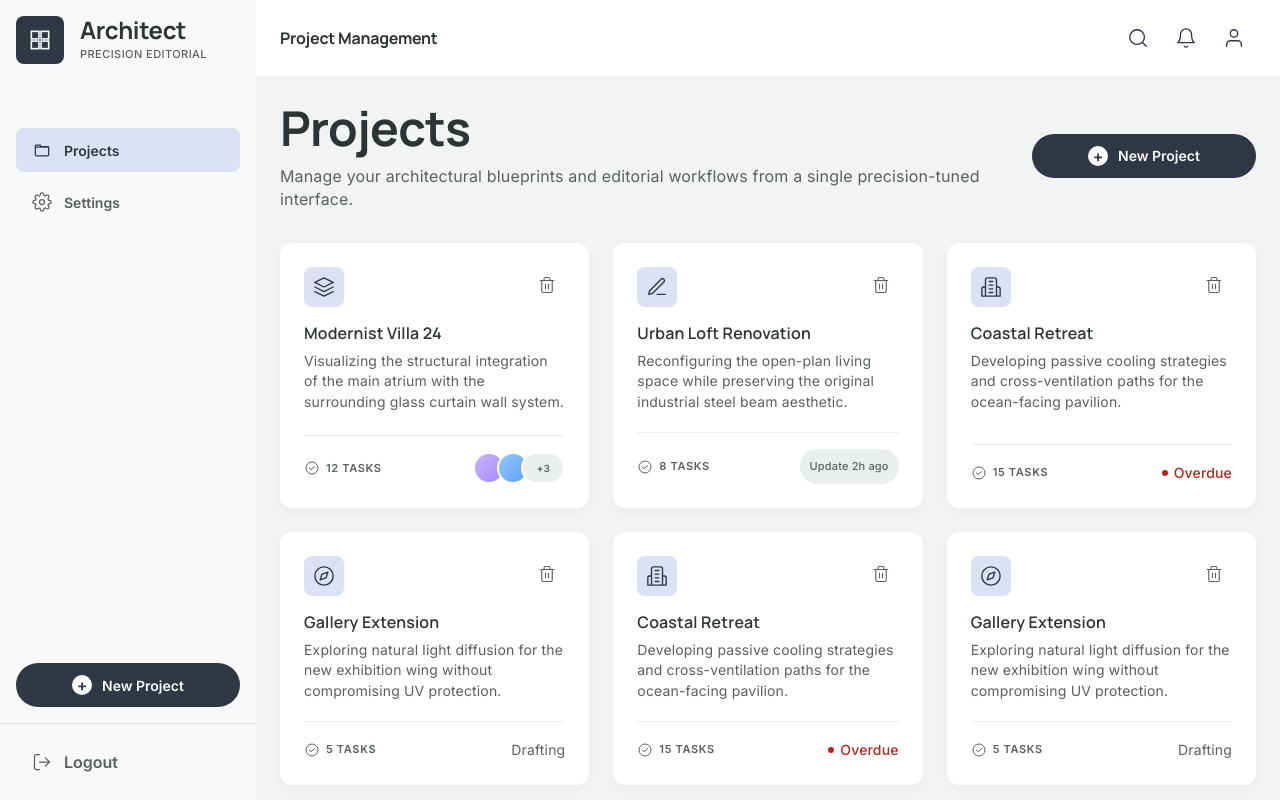
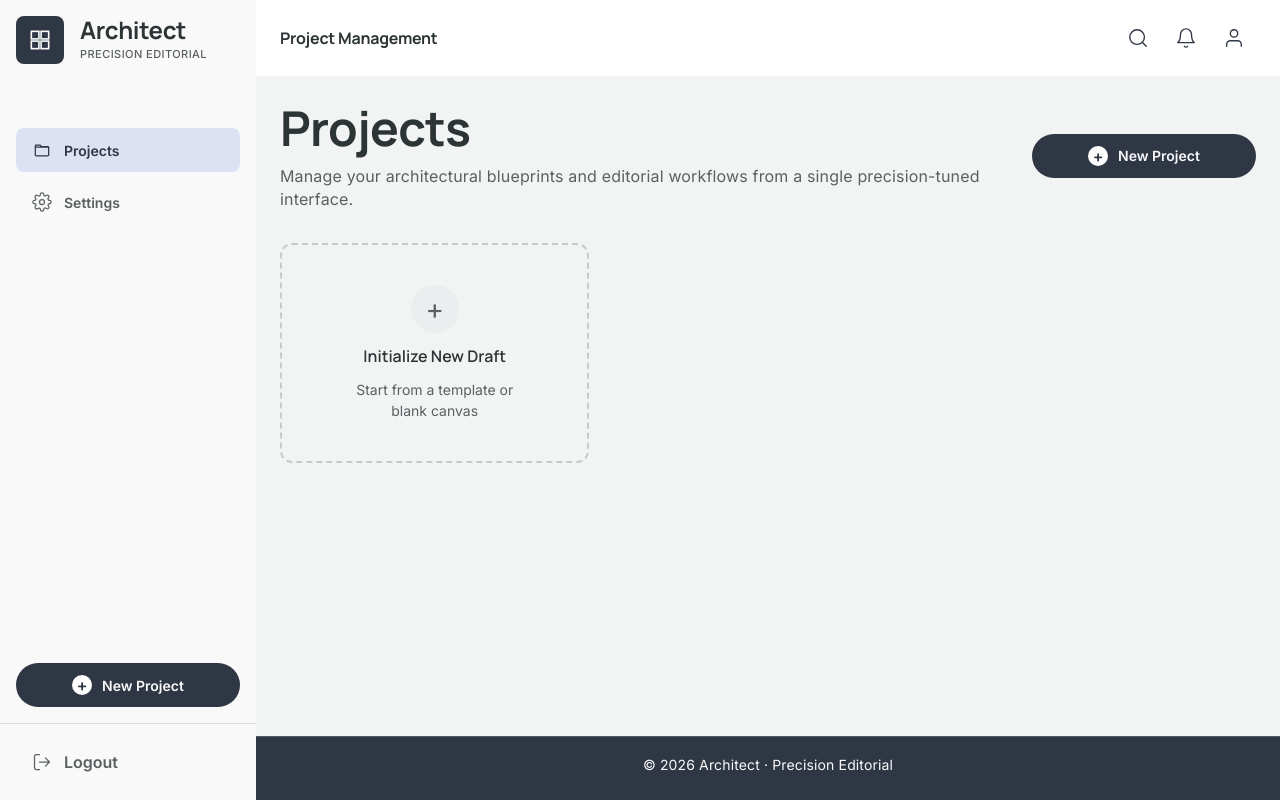
Before and after one commit to talha-ashraf-brainx/Architect-App, a React (Vite) app: page / in a window 1280 px wide. Built offline with nearby package versions, Linux system fonts and the light colour scheme.

Commit message:
project create and delete

```diff
--- a/src/App.tsx
+++ b/src/App.tsx
@@ -1,4 +1,4 @@
-import { useEffect, useState } from 'react'
+import { useEffect, useReducer, useState } from 'react'
 import './App.css'
 import { SidebarBrand } from './components/SidebarBrand'
 import { SidebarNav } from './components/SidebarNav'
@@ -8,6 +8,76 @@ import { AppBar } from './components/AppBar'
 import { ProjectsSection } from './components/ProjectsSection'
 import { AppFooter } from './components/AppFooter'
 import { NewProjectModal } from './components/NewProjectModal'
+import type { IconId, ProjectCardFooterMeta } from './components/ProjectCard'
+
+export type Project = {
+  title: string
+  description: string
+  taskCount: number
+  icon: IconId
+  footerMeta: ProjectCardFooterMeta
+}
+
+export type ProjectsCommand =
+  | { type: 'ADD'; title: string; description: string }
+  | { type: 'DELETE'; title: string }
+
+const PROJECT_CARD_ATTRIBUTE_SAMPLES: Array<
+  Pick<Project, 'taskCount' | 'icon' | 'footerMeta'>
+> = [
+    {
+      taskCount: 12,
+      icon: 'layers',
+      footerMeta: { type: 'avatars', extraCount: 3 },
+    },
+    {
+      taskCount: 8,
+      icon: 'pencil',
+      footerMeta: { type: 'time', label: 'Update 2h ago' },
+    },
+    {
+      taskCount: 15,
+      icon: 'building',
+      footerMeta: { type: 'overdue' },
+    },
+    {
+      taskCount: 5,
+      icon: 'compass',
+      footerMeta: { type: 'drafting' },
+    },
+  ]
+
+function pick<T>(items: readonly T[]): T {
+  return items[Math.floor(Math.random() * items.length)]!
+}
+
+function randomProjectCardAttributes(): Pick<
+  Project,
+  'taskCount' | 'icon' | 'footerMeta'
+> {
+  const s = PROJECT_CARD_ATTRIBUTE_SAMPLES
+  return {
+    taskCount: pick(s.map((row) => row.taskCount)),
+    icon: pick(s.map((row) => row.icon)),
+    footerMeta: pick(s.map((row) => row.footerMeta)) as ProjectCardFooterMeta,
+  }
+}
+
+function projectsReducer(state: Project[], action: ProjectsCommand): Project[] {
+  switch (action.type) {
+    case 'ADD': {
+      const attrs = randomProjectCardAttributes()
+      const project: Project = {
+        title: action.title,
+        description: action.description,
+        ...attrs,
+      }
+      return [...state, project]
+    }
+    case 'DELETE':
+      return state.filter((p) => p.title !== action.title)
+  }
+}
 
 function MenuIcon() {
   return (
@@ -53,6 +123,7 @@ function CloseIcon() {
 function App() {
   const [sidebarOpen, setSidebarOpen] = useState(false)
   const [showModal, setShowModal] = useState(false)
+  const [projects, projectsDispatch] = useReducer(projectsReducer, [])
 
   useEffect(() => {
     const closeIfDesktop = () => {
@@ -151,12 +222,16 @@ function App() {
 
         <main className="app-main">
           <AppBar />
-          <ProjectsSection setShowModal={setShowModal} />
+          <ProjectsSection
+            setShowModal={setShowModal}
+            projects={projects}
+            projectsDispatch={projectsDispatch}
+          />
           <AppFooter />
         </main>
 
         {showModal && (
-          <NewProjectModal onClose={() => setShowModal(false)} />
+          <NewProjectModal onClose={() => setShowModal(false)} projectsDispatch={projectsDispatch} />
         )}
       </div>
     </>
--- a/src/components/NewProjectModal.tsx
+++ b/src/components/NewProjectModal.tsx
@@ -1,8 +1,11 @@
-import { useEffect, useId } from 'react'
+import { useEffect, useId, useState } from 'react'
 import './NewProjectModal.css'
+import type { Dispatch } from 'react'
+import type { ProjectsCommand } from '../App'
 
 type NewProjectModalProps = {
   onClose: () => void
+  projectsDispatch: Dispatch<ProjectsCommand>
 }
 
 function FolderPlusIcon() {
@@ -50,10 +53,12 @@ function LockIcon() {
   )
 }
 
-export function NewProjectModal({ onClose }: NewProjectModalProps) {
+export function NewProjectModal({ onClose, projectsDispatch }: NewProjectModalProps) {
   const titleId = useId()
   const nameId = useId()
   const descId = useId()
+
+  const [newProject, setNewProject] = useState({ title: '', description: '' })
 
   useEffect(() => {
     const onKey = (e: KeyboardEvent) => {
@@ -98,6 +103,8 @@ export function NewProjectModal({ onClose }: NewProjectModalProps) {
             type="text"
             placeholder="e.g., Skyline Residential"
             autoComplete="off"
+            value={newProject.title}
+            onChange={(e) => setNewProject({ ...newProject, title: e.target.value })}
           />
 
           <label className="new-project-modal__label" htmlFor={descId}>
@@ -108,6 +115,8 @@ export function NewProjectModal({ onClose }: NewProjectModalProps) {
             className="new-project-modal__textarea"
             rows={4}
             placeholder="Define the vision for this project..."
+            value={newProject.description}
+            onChange={(e) => setNewProject({ ...newProject, description: e.target.value })}
           />
         </div>
 
@@ -119,7 +128,18 @@ export function NewProjectModal({ onClose }: NewProjectModalProps) {
           >
             Cancel
           </button>
-          <button type="button" className="new-project-modal__create">
+          <button
+            type="button"
+            className="new-project-modal__create"
+            onClick={() => {
+              projectsDispatch({
+                type: 'ADD',
+                title: newProject.title,
+                description: newProject.description,
+              })
+              onClose()
+            }}
+          >
             Create
           </button>
         </div>
--- a/src/components/ProjectCard.tsx
+++ b/src/components/ProjectCard.tsx
@@ -1,6 +1,6 @@
 import './ProjectCard.css'
 
-type IconId = 'layers' | 'pencil' | 'building' | 'compass'
+export type IconId = 'layers' | 'pencil' | 'building' | 'compass'
 
 export type ProjectCardFooterMeta =
   | { type: 'avatars'; extraCount: number }
--- a/src/components/ProjectsSection.tsx
+++ b/src/components/ProjectsSection.tsx
@@ -1,72 +1,24 @@
+import type { Dispatch } from 'react'
 import { SidebarNewProject } from './SidebarNewProject'
 import { ProjectCard } from './ProjectCard'
 import { NewDraftCard } from './NewDraftCard'
 import './ProjectsSection.css'
-import { useState } from 'react'
-
-const PROJECTS = [
-  {
-    title: 'Modernist Villa 24',
-    description:
-      'Visualizing the structural integration of the main atrium with the surrounding glass curtain wall system.',
-    taskCount: 12,
-    icon: 'layers' as const,
-    footerMeta: { type: 'avatars' as const, extraCount: 3 },
-  },
-  {
-    title: 'Urban Loft Renovation',
-    description:
-      'Reconfiguring the open-plan living space while preserving the original industrial steel beam aesthetic.',
-    taskCount: 8,
-    icon: 'pencil' as const,
-    footerMeta: { type: 'time' as const, label: 'Update 2h ago' },
-  },
-  {
-    title: 'Coastal Retreat',
-    description:
-      'Developing passive cooling strategies and cross-ventilation paths for the ocean-facing pavilion.',
-    taskCount: 15,
-    icon: 'building' as const,
-    footerMeta: { type: 'overdue' as const },
-  },
-  {
-    title: 'Gallery Extension',
-    description:
-      'Exploring natural light diffusion for the new exhibition wing without compromising UV protection.',
-    taskCount: 5,
-    icon: 'compass' as const,
-    footerMeta: { type: 'drafting' as const },
-  },
-  {
-    title: 'Coastal Retreat',
-    description:
-      'Developing passive cooling strategies and cross-ventilation paths for the ocean-facing pavilion.',
-    taskCount: 15,
-    icon: 'building' as const,
-    footerMeta: { type: 'overdue' as const },
-  },
-  {
-    title: 'Gallery Extension',
-    description:
-      'Exploring natural light diffusion for the new exhibition wing without compromising UV protection.',
-    taskCount: 5,
-    icon: 'compass' as const,
-    footerMeta: { type: 'drafting' as const },
-  },
-]
+import type { Project, ProjectsCommand } from '../App'
 
 type ProjectsSectionProps = {
   setShowModal: (show: boolean) => void
+  projects: Project[]
+  projectsDispatch: Dispatch<ProjectsCommand>
 }
 
-export function ProjectsSection({ setShowModal }: ProjectsSectionProps) {
-  const [projects, setProjects] = useState(PROJECTS)
-
-  function displayProjects(title: string) {
-    return setProjects((prevProjects) => prevProjects.filter((project) => project.title !== title))
+export function ProjectsSection({
+  setShowModal,
+  projects,
+  projectsDispatch,
+}: ProjectsSectionProps) {
+  function deleteProject(title: string) {
+    projectsDispatch({ type: 'DELETE', title })
   }
-
-
 
   return (
     <section className="projects-section" aria-labelledby="projects-section-title">
@@ -92,10 +44,10 @@ export function ProjectsSection({ setShowModal }: ProjectsSectionProps) {
             taskCount={p.taskCount}
             icon={p.icon}
             footerMeta={p.footerMeta}
-            onDelete={() => displayProjects(p.title)}
+            onDelete={() => deleteProject(p.title)}
           />
         ))}
-        <NewDraftCard />
+        <NewDraftCard onClick={() => setShowModal(true)} />
       </div>
 
     </section>
```
